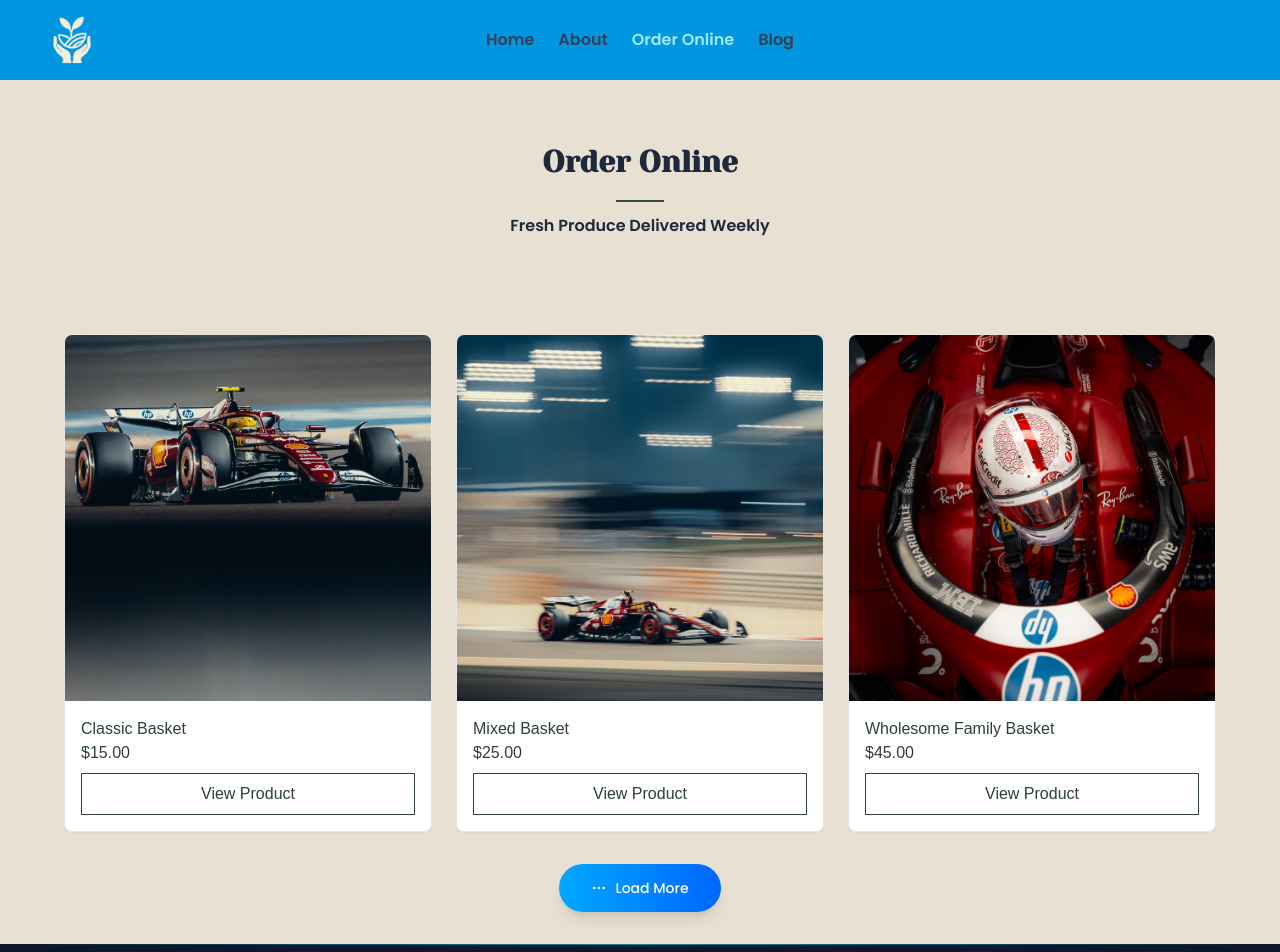
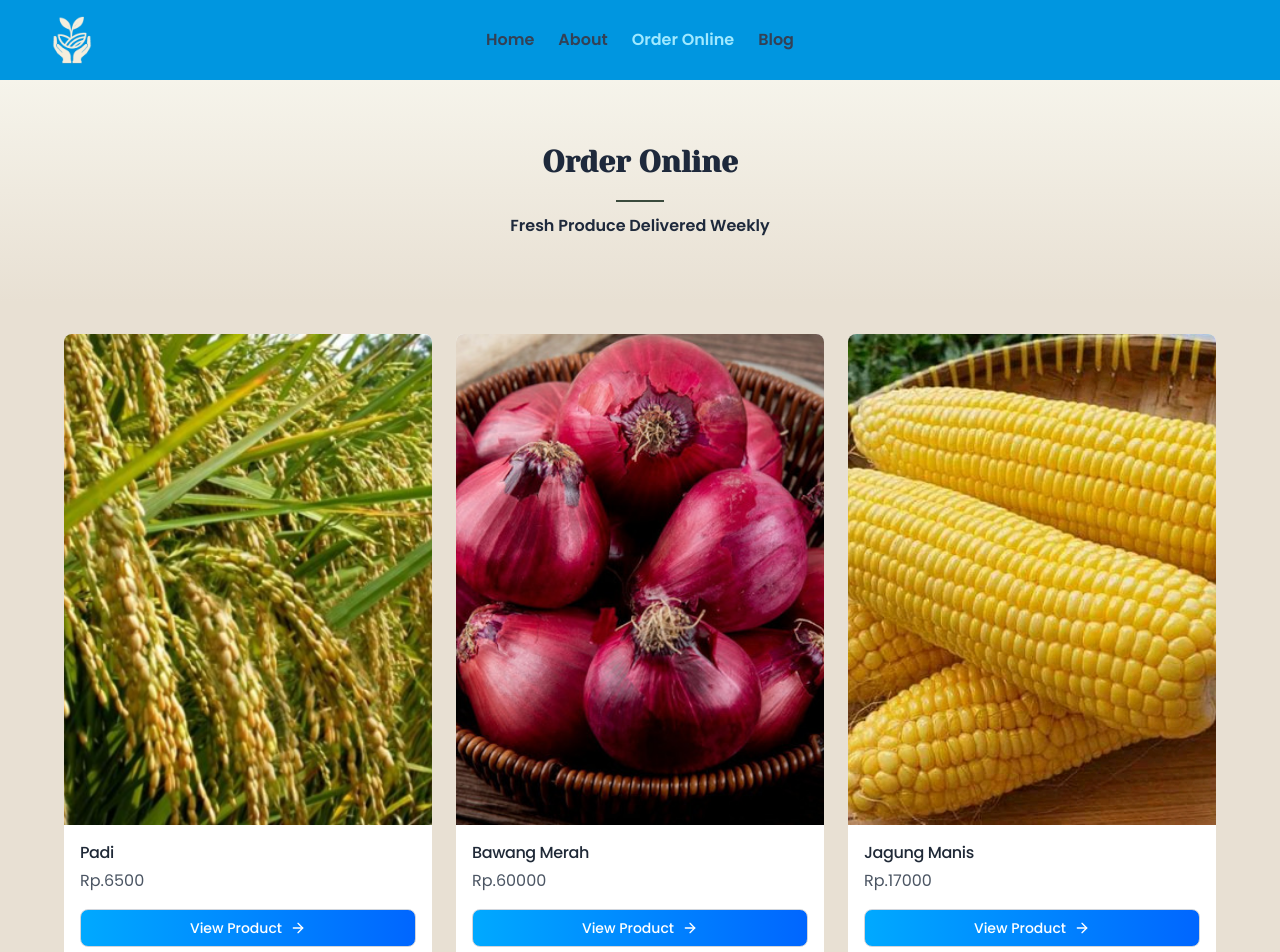
Before and after one commit to hiraeth12/website-tanimaju, a React (Vite) app: page /order in a window 1280 px wide. Shown: the top 952 px of the page. Built offline with nearby package versions, Linux system fonts and the light colour scheme.

Commit message:
fixing order pages

```diff
--- a/src/components/LoadButton.tsx
+++ b/src/components/LoadButton.tsx
@@ -22,7 +22,7 @@
       } else if (onClick) {
         onClick();
       }
-    }, 1000);
+    }, 500);
   };
 
   return (
@@ -44,7 +44,7 @@
           </>
         ) : (
           <>
-            <MoreHorizontal className="w-5 h-5 transition-all duration-500 group-hover:animate-pulse" />
+            <MoreHorizontal className="w-5 h-5 transition-all duration-100 group-hover:animate-pulse" />
             <span className="transition-transform group-hover:translate-x-1">
               Load More
             </span>
--- a/src/pages/order/Order.tsx
+++ b/src/pages/order/Order.tsx
@@ -1,7 +1,7 @@
 import { useState, useEffect } from "react";
 import { motion, AnimatePresence } from "framer-motion";
 import Navbar from "../../components/NavBar";
-import { ProductCard } from "@/pages/order/ProductCard";
+import ProductCard from "./ProductCard";
 import Footer from "@/components/Footer";
 import LoadMoreButton from "@/components/LoadButton";
 
@@ -11,6 +11,54 @@
   const handleLoadMore = () => {
     setShowMore(true);
   };
+
+  const products = [
+    {
+      title: "Padi",
+      price: 6500,
+      imageSrc: "/images/shop-placeholder-1.jpg",
+      sku: "0001",
+      description: "Padi berkualitas untuk hasil panen terbaik.",
+    },
+    {
+      title: "Bawang Merah",
+      price: 60000,
+      imageSrc: "/images/shop-placeholder-2.jpg",
+      sku: "0002",
+      description: "A selection of seasonal fruits and vegetables.",
+    },
+    {
+      title: "Jagung Manis",
+      price: 17000,
+      imageSrc: "/images/shop-placeholder-3.jpg",
+      sku: "0003",
+      description: "A selection of seasonal fruits and vegetables.",
+    },
+  ];
+
+  const moreProducts = [
+    {
+      title: "Sawi",
+      price: 7000,
+      imageSrc: "/images/shop-placeholder-4.jpg",
+      sku: "001",
+      description: "A selection of seasonal fruits and vegetables.",
+    },
+    {
+      title: "Kentang",
+      price: 7000,
+      imageSrc: "/images/shop-placeholder-5.jpg",
+      sku: "001",
+      description: "A selection of seasonal fruits and vegetables.",
+    },
+    {
+      title: "Umbi Ungu",
+      price: 7000,
+      imageSrc: "/images/shop-placeholder-6.jpg",
+      sku: "001",
+      description: "A selection of seasonal fruits and vegetables.",
+    },
+  ];
 
   useEffect(() => {
     window.scrollTo(0, 0);
@@ -30,7 +78,7 @@
       >
         <main className="flex-grow">
           {/* Header */}
-          <div className="bg-[#e8e0d3] text-slate-800 py-16 text-center font-title font-semibold">
+          <div className="bg-gradient-to-b from-[#F6F4EB] to-[#e8e0d3] text-slate-800 py-16 text-center font-title font-semibold">
             <h1 className="text-3xl font-bold">Order Online</h1>
             <div className="w-12 h-0.5 bg-[#3a4a3c] mx-auto mt-5"></div>
             <p className="mt-3 font-body">Fresh Produce Delivered Weekly</p>
@@ -41,44 +89,16 @@
             <div className="max-w-6xl mx-auto">
               {/* Top row - Baskets */}
               <div className="grid grid-cols-1 md:grid-cols-3 gap-6 mb-8">
+                {products.map((product, index) => (
                   <motion.div
+                    key={product.title}
                     initial={{ opacity: 0, y: 20 }}
                     animate={{ opacity: 1, y: 0 }}
-                  transition={{ duration: 0.6 }}
+                    transition={{ duration: 0.6, delay: index * 0.2 }}
                   >
-                  <ProductCard
-                    title="Classic Basket"
-                    price={15.0}
-                    imageSrc="/images/product-placeholder-1.jpg"
-                    ViewProduct={true}
-                  />
+                    <ProductCard {...product} ViewProduct={true} />
                   </motion.div>
-
-                <motion.div
-                  initial={{ opacity: 0, y: 20 }}
-                  animate={{ opacity: 1, y: 0 }}
-                  transition={{ duration: 0.6, delay: 0.2 }}
-                >
-                  <ProductCard
-                    title="Mixed Basket"
-                    price={25.0}
-                    imageSrc="/images/product-placeholder-2.jpg"
-                    ViewProduct={true}
-                  />
-                </motion.div>
-
-                <motion.div
-                  initial={{ opacity: 0, y: 20 }}
-                  animate={{ opacity: 1, y: 0 }}
-                  transition={{ duration: 0.6, delay: 0.4 }}
-                >
-                  <ProductCard
-                    title="Wholesome Family Basket"
-                    price={45.0}
-                    imageSrc="/images/product-placeholder-3.jpg"
-                    ViewProduct={true}
-                  />
-                </motion.div>
+                ))}
               </div>
 
               {/* Bottom row - Individual products */}
@@ -91,24 +111,13 @@
                     exit={{ opacity: 0 }}
                     transition={{ duration: 0.6 }}
                   >
+                    {moreProducts.map((product, index) => (
                       <ProductCard
-                      title="I'm a product"
-                      price={2.0}
-                      imageSrc="/images/product-placeholder-4.jpg"
+                        key={index}
+                        {...product}
                         ViewProduct={true}
                       />
-                    <ProductCard
-                      title="I'm a product"
-                      price={2.0}
-                      imageSrc="/images/product-placeholder-5.jpg"
-                      ViewProduct={true}
-                    />
-                    <ProductCard
-                      title="I'm a product"
-                      price={2.0}
-                      imageSrc="/images/product-placeholder-6.jpg"
-                      ViewProduct={true}
-                    />
+                    ))}
                   </motion.div>
                 )}
               </AnimatePresence>
@@ -122,7 +131,6 @@
             </div>
           </div>
         </main>
-
         <Footer />
       </motion.div>
     </>
--- a/src/pages/order/ProductCard.tsx
+++ b/src/pages/order/ProductCard.tsx
@@ -1,57 +1,118 @@
-import { Card } from "@/components/ui/card"; // Sesuaikan path
-import ProductDialog from "@/pages/order/ProductDialog"; // Sesuaikan path
-import { useNavigate } from "react-router-dom"; // Import useNavigate dari react-router-dom
+import { useState } from "react";
+import { Eye, EyeOff, ArrowRight } from "lucide-react";
+import { Link } from "react-router-dom";
+import { DemoDialog } from "@/components/DemoDialog"; // pastikan path-nya benar
 
 interface ProductCardProps {
   title: string;
   price: number;
-  imageSrc: string;
+  imageSrc?: string;
   ViewProduct?: boolean;
+  sku: string;
+  description: string;
 }
 
-export function ProductCard({
+function generateSlug(title: string): string {
+  return title
+    .toLowerCase()
+    .replace(/\s+/g, "-")
+    .replace(/[^\w-]/g, "");
+}
+
+export default function ProductCard({
   title,
   price,
   imageSrc,
   ViewProduct = false,
+  sku,
+  description,
 }: ProductCardProps) {
-  const navigate = useNavigate(); // <-- di sini
-
-  const handleViewProduct = () => {
-    const slug = title.toLowerCase().replace(/\s+/g, "-");
-    navigate(`/order/${slug}`);
-  };
+  const [isHovering, setIsHovering] = useState(false);
+  const [eyeOpen, setEyeOpen] = useState(false);
+  const [isDialogOpen, setIsDialogOpen] = useState(false); // ✅ Tambah state
+  const slug = generateSlug(title);
 
   return (
-    <Card className="overflow-hidden relative cursor-pointer">
-      {/* Gambar + Dialog */}
-      <ProductDialog title={title} price={price} imageSrc={imageSrc}>
-        <div className="relative overflow-hidden group w-full aspect-square max-h-[400px]">
+    <>
+      <div
+        className="group relative rounded-lg overflow-hidden bg-white transition-all duration-300 hover:shadow-md font-body"
+        onMouseEnter={() => setIsHovering(true)}
+        onMouseLeave={() => setIsHovering(false)}
+      >
+        {/* Product Image with Quick View Overlay */}
+        <div className="relative aspect-[3/4] w-full overflow-hidden bg-gray-50">
+          {imageSrc ? (
             <img
-            src={imageSrc || "/placeholder.svg"}
+              src={imageSrc}
               alt={title}
-            className="w-full h-full object-cover transition-transform duration-500 ease-in-out group-hover:scale-110"
+              className="object-cover w-full h-full transition-transform duration-500 group-hover:scale-105"
             />
-          {/* Quick View Overlay */}
-          <div className="absolute inset-0 bg-black bg-opacity-40 flex items-center justify-center opacity-0 group-hover:opacity-100 transition-opacity duration-300">
-            <span className="text-white text-lg font-semibold">Quick View</span>
+          ) : (
+            <div className="absolute inset-0 bg-gradient-to-br from-gray-100 to-gray-200 flex items-center justify-center">
+              <div className="w-16 h-16 rounded-full bg-gray-300/50 flex items-center justify-center">
+                <div className="w-10 h-10 rounded-full bg-gray-300/80"></div>
               </div>
             </div>
-      </ProductDialog>
+          )}
 
-      {/* Info + button */}
-      <div className="p-4 bg-white">
-        <h3 className="text-[#2d4134] font-medium">{title}</h3>
-        <p className="text-[#2d4134] mb-2">${price.toFixed(2)}</p>
+          <div
+            className={`absolute inset-0 bg-black/10 backdrop-blur-sm flex items-center justify-center opacity-0 transition-opacity duration-300 ${
+              isHovering ? "opacity-100" : ""
+            }`}
+          >
+            <button
+              className="px-5 py-2.5 bg-white/90 rounded-full flex items-center gap-2 text-sm font-medium text-gray-800 transform translate-y-2 transition-all duration-300 group-hover:translate-y-0 hover:bg-white hover:shadow-sm active:scale-95"
+              onClick={(e) => {
+                e.preventDefault();
+                setEyeOpen(true); // 👉 aktifkan Eye
+                setIsDialogOpen(true); // 👉 buka dialog
+              }}
+            >
+              <div className="relative w-4 h-4">
+                <EyeOff
+                  className={`w-4 h-4 absolute transition-all duration-300 ${
+                    eyeOpen ? "opacity-0 scale-75" : "opacity-100 scale-100"
+                  }`}
+                />
+                <Eye
+                  className={`w-4 h-4 absolute transition-all duration-300 ${
+                    eyeOpen ? "opacity-100 scale-100" : "opacity-0 scale-75"
+                  }`}
+                />
+              </div>
+              <span>Quick View</span>
+            </button>
+          </div>
+        </div>
+
+        {/* Product Details */}
+        <div className="p-4">
+          <h3 className="font-medium text-gray-800 mb-1 tracking-tight">
+            {title}
+          </h3>
+          <p className="text-gray-600 mb-4">Rp.{price}</p>
+
           {ViewProduct && (
-          <button
-            onClick={handleViewProduct}
-            className="w-full py-2 border border-[#2d4134] text-[#2d4134] hover:bg-[#2d4134] hover:text-white transition-colors"
-          >
-            View Product
+            <Link to={`/order/${slug}`}>
+              <button className="w-full py-2 border border-gray-300 rounded-lg text-sm font-medium text-white transition-all duration-300 bg-gradient-to-r from-[#00A9FF] to-[#0066FF] hover:from-[#0095E0] hover:to-[#0052CC] hover:text-slate-800 group/button flex items-center justify-center">
+                <span>View Product</span>
+                <ArrowRight className="w-4 h-4 ml-2 transition-transform duration-300 group-hover/button:translate-x-1" />
               </button>
+            </Link>
           )}
         </div>
-    </Card>
+      </div>
+
+      {/* ✅ Pop-up Dialog */}
+      <DemoDialog
+        open={isDialogOpen}
+        onOpenChange={setIsDialogOpen}
+        title={title}
+        price={price}
+        sku={sku}
+        imageSrc={imageSrc || ""}
+        description={description}
+      />
+    </>
   );
 }
```
Also changed, not shown: public/images/shop-placeholder-5.jpg (added), public/images/shop-placeholder-6.jpg (added). Lines whose indentation alone changed are shown as unchanged.
